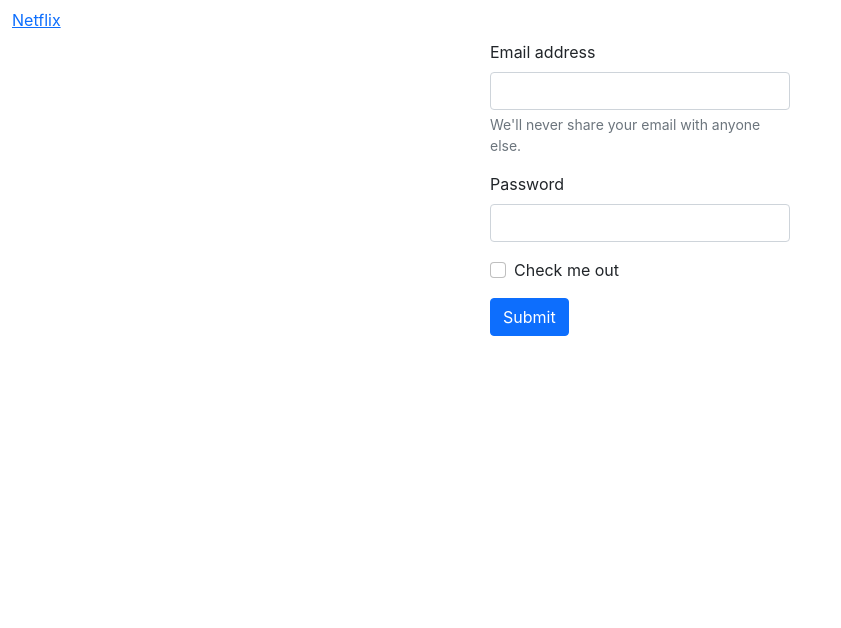
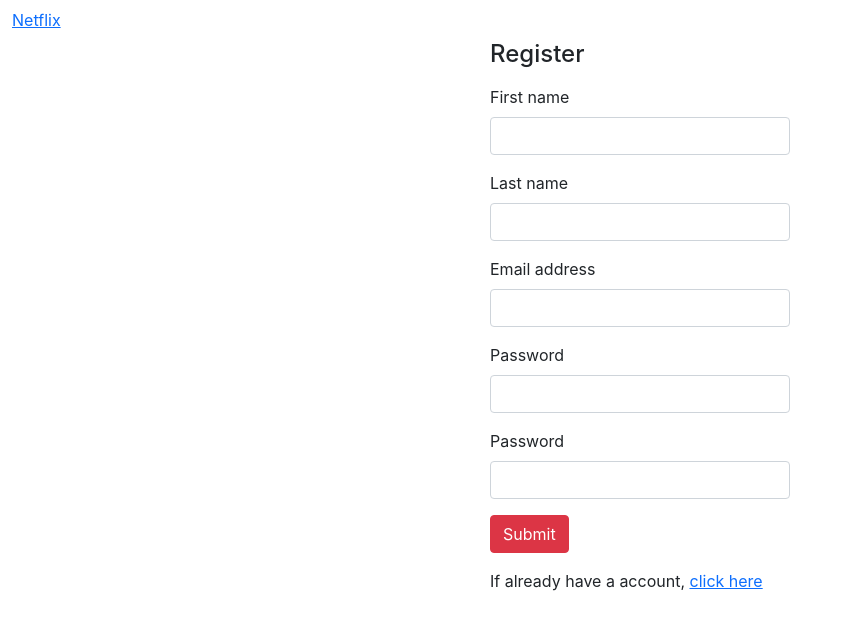
Before and after one commit to christophedotnet/netflix-Groupe-front-2022, a React (Create React App) app: page /register in a window 1280 px wide. Shown: the top 628 px of the page, without its empty margins (0-841 px from the left). Built offline with nearby package versions, Linux system fonts and the light colour scheme.

Commit message:
register modif

```diff
--- a/src/component/register/register.js
+++ b/src/component/register/register.js
@@ -1,26 +1,40 @@
-import './register.css';
 import Navbar from "./../navbar/navbar"
+import { Link } from 'react-router-dom'
+import './register.css'
 
 function Register() {
     return(
         <>
-            <Navbar id={0}></Navbar>
+      <Navbar/>
         <div className="signin m-auto">
           <form>
+          <h4 class="mb-3">Register</h4>
             <div className="mb-3 test">
-                <label for="exampleInputEmail1" className="form-label">Email address</label>
-                <input type="email" className="form-control" id="exampleInputEmail1" aria-describedby="emailHelp" />
-                <div id="emailHelp" className="form-text">We'll never share your email with anyone else.</div>
+              <label className="form-label">First name</label>
+              <input type="email" className="form-control" id="exampleInputEmail" aria-describedby="emailHelp" />
+            </div>
+            <div className="mb-3 test">
+              <label className="form-label">Last name</label>
+              <input type="email" className="form-control" id="exampleInputEmail" aria-describedby="emailHelp" />
+            </div>
+            <div className="mb-3 test">
+              <label className="form-label">Email address</label>
+              <input type="email" className="form-control" id="exampleInputEmail" aria-describedby="emailHelp" />
+            </div>
+            <div className="mb-3 test">
+              <label className="form-label">Password</label>
+              <input type="password" className="form-control" id="exampleInputPassword" />
             </div>
             <div className="mb-3">
-                <label for="exampleInputPassword1" className="form-label">Password</label>
-                <input type="password" className="form-control" id="exampleInputPassword1" />
+              <label className="form-label">Password</label>
+              <input type="password" className="form-control" id="exampleInputPassword" />
             </div>
-                <div className="mb-3 form-check">
-                <input type="checkbox" className="form-check-input" id="exampleCheck1" />
-                <label className="form-check-label" for="exampleCheck1">Check me out</label>
+            <div className="mb-3">
+              <button type="submit" className="btn btn-danger">Submit</button>
             </div>
-                <button type="submit" className="btn btn-primary">Submit</button>
+            <div className="mb-3">
+              If already have a account, <Link to="/login">click here</Link>
+            </div>
           </form>
         </div>
     </>
```
Lines whose indentation alone changed are shown as unchanged.
